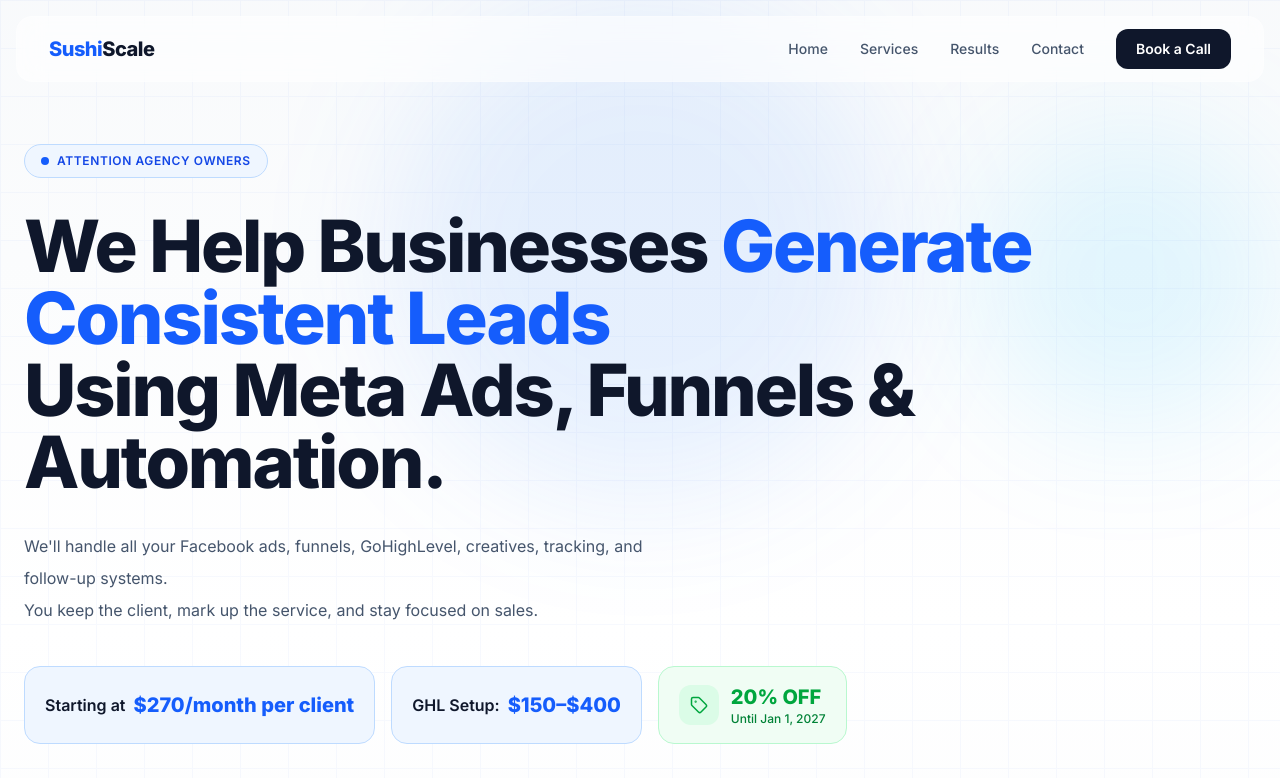
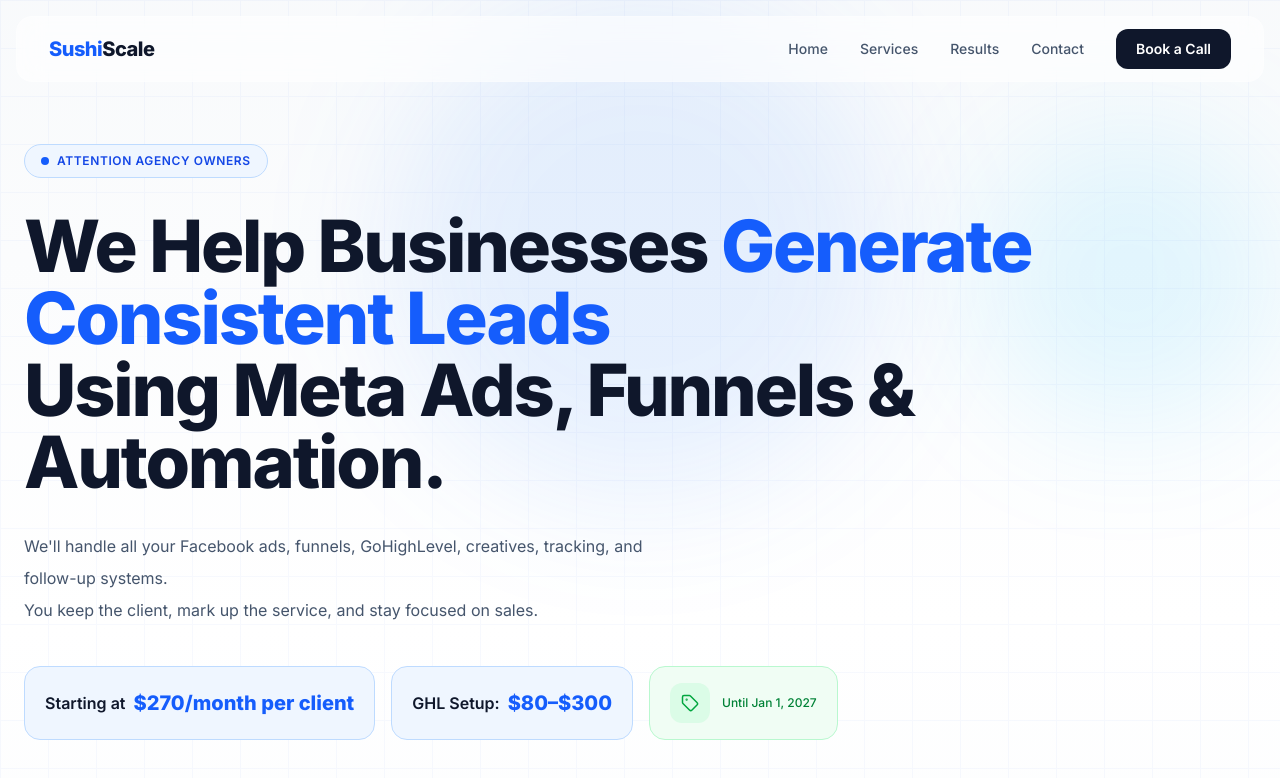
Before and after one commit to SushiScale/SushiScale, a Next.js app: page / in a window 1280 px wide. Shown: the top 778 px of the page. Built offline with nearby package versions, Linux system fonts and the light colour scheme.

Commit message:
Update pricing and discount information in Hero component

```diff
--- a/app/components/Hero.tsx
+++ b/app/components/Hero.tsx
@@ -79,7 +79,7 @@ export default function Hero() {
               GHL Setup:
             </span>
             <span className="ml-2 text-xl font-black text-blue-600">
-              $150–$400
+              $80–$300
             </span>
           </div>
 
@@ -89,7 +89,7 @@ export default function Hero() {
               <Tag size={18} className="text-green-600" />
             </div>
             <div>
-              <div className="text-xl font-black text-green-600">20% OFF</div>
+              {/* <div className="text-xl font-black text-green-600">20% OFF</div> */}
               <div className="text-xs font-medium text-green-700">
                 Until Jan 1, 2027
               </div>
```
